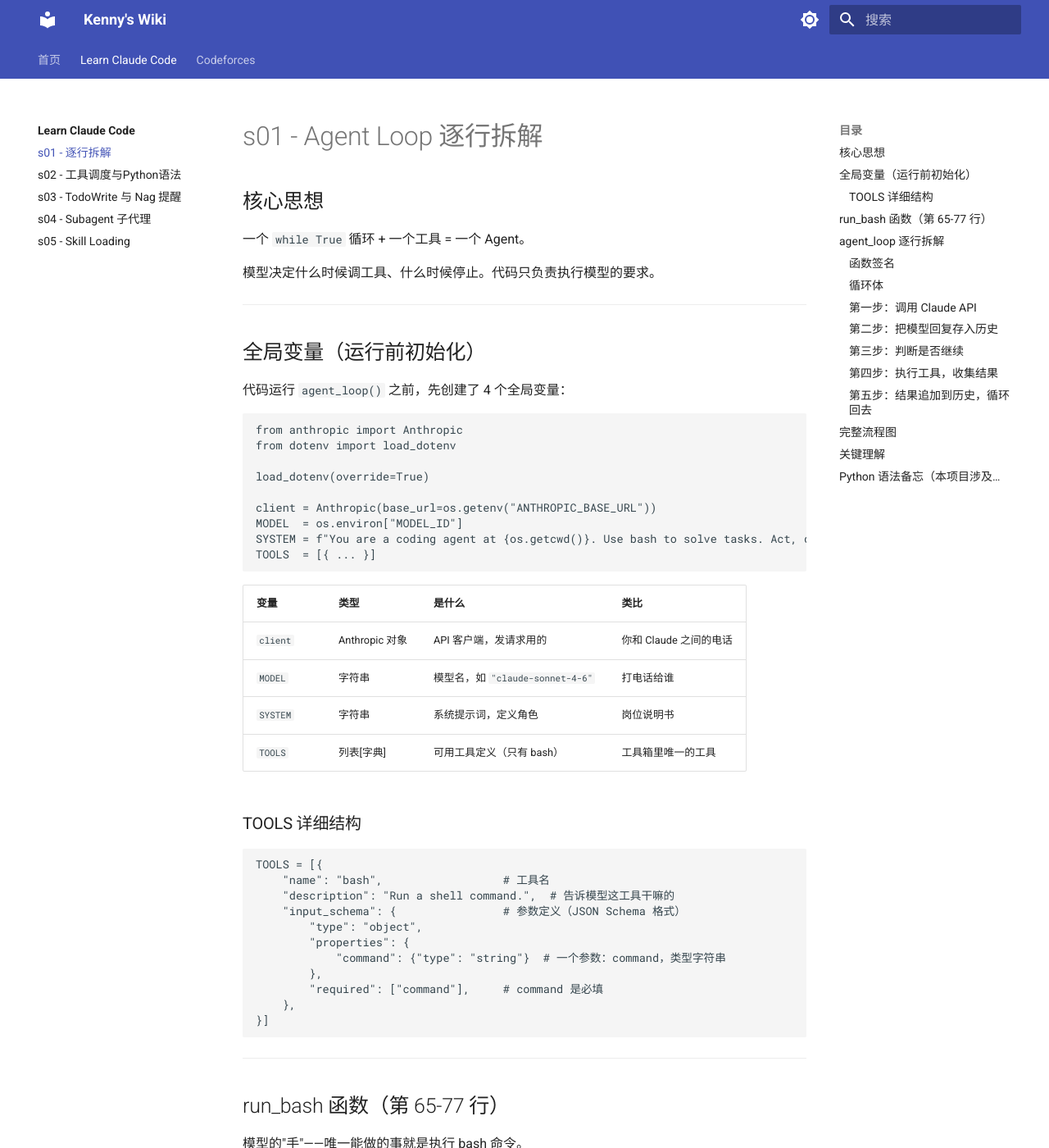
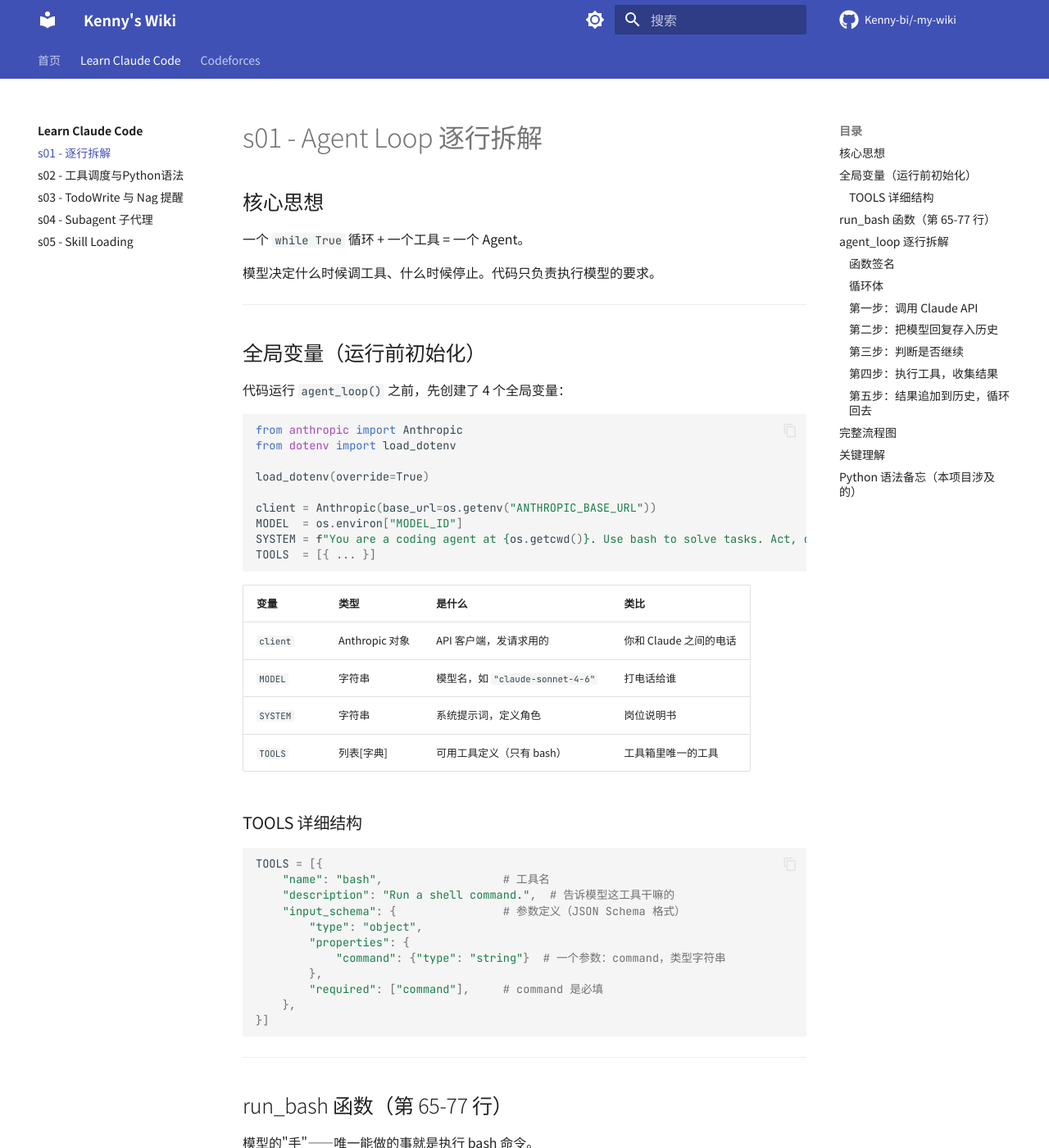
Before and after one commit to Kenny-bi/-my-wiki, an MkDocs documentation site: the page built from docs/Learn Claude Code/s01-逐行拆解.md, in a window 1280 px wide and 1400 px high. Shown: the whole window at 82% size. Built offline with MkDocs 1.6.1 and Material for MkDocs 9.7.7, drawn with Linux system fonts in a browser that asks for light colours; comment, search, counter and statistics services are not loaded; some of the changed text lies outside the part shown.

Commit message:
improve theme, add mathjax support, add github link

```diff
--- /dev/null
+++ b/docs/javascripts/mathjax.js
@@ -0,0 +1,9 @@
+window.MathJax = {
+  tex: {
+    inlineMath: [["$", "$"], ["\\(", "\\)"]],
+    displayMath: [["$$", "$$"], ["\\[", "\\]"]],
+  },
+  options: {
+    skipHtmlTags: ['script', 'noscript', 'style', 'textarea', 'pre'],
+  },
+};
--- a/mkdocs.yml
+++ b/mkdocs.yml
@@ -1,25 +1,59 @@
 site_name: Kenny's Wiki
 site_url: https://kenny-bi.github.io/my-wiki
+site_author: Kenny-bi
+repo_url: https://github.com/Kenny-bi/-my-wiki
+repo_name: Kenny-bi/-my-wiki
 
 theme:
   name: material
   language: zh
+  icon:
+    repo: fontawesome/brands/github
   palette:
     - media: "(prefers-color-scheme: light)"
       scheme: default
+      primary: indigo
+      accent: indigo
       toggle:
         icon: material/brightness-7
         name: 切换暗色模式
     - media: "(prefers-color-scheme: dark)"
       scheme: slate
+      primary: indigo
+      accent: indigo
       toggle:
         icon: material/brightness-4
         name: 切换亮色模式
+  font:
+    text: Noto Sans SC
+    code: JetBrains Mono
   features:
     - navigation.tabs
     - navigation.indexes
+    - navigation.top
+    - navigation.footer
     - search.suggest
     - search.highlight
+    - content.code.copy
+
+extra:
+  social:
+    - icon: fontawesome/brands/github
+      link: https://github.com/Kenny-bi
+
+markdown_extensions:
+  - tables
+  - fenced_code
+  - codehilite
+  - admonition
+  - pymdownx.details
+  - pymdownx.superfences
+  - pymdownx.arithmatex:
+      generic: true
+
+extra_javascript:
+  - javascripts/mathjax.js
+  - https://cdn.jsdelivr.net/npm/mathjax@3/es5/tex-mml-chtml.js
 
 plugins:
   - search:
```
